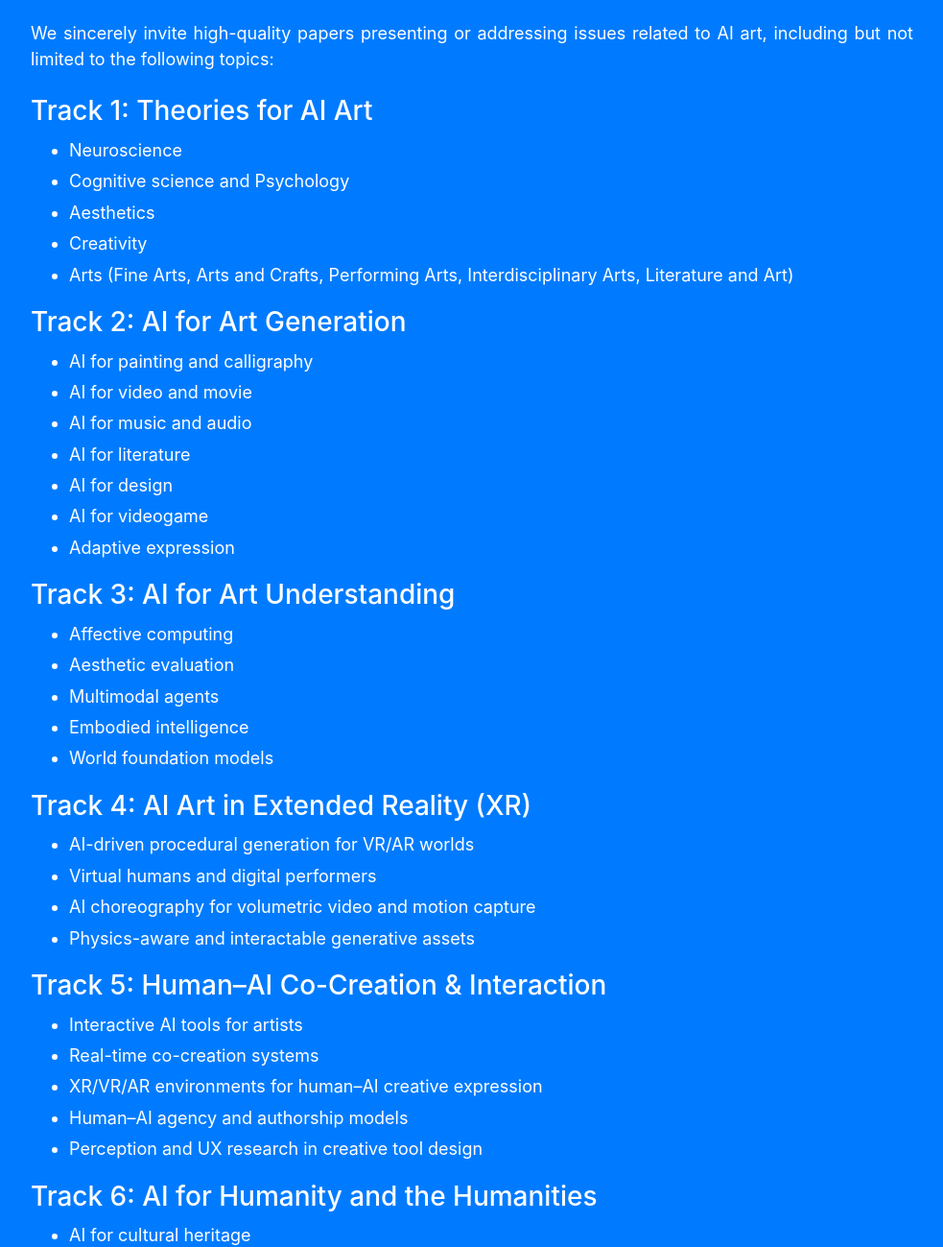
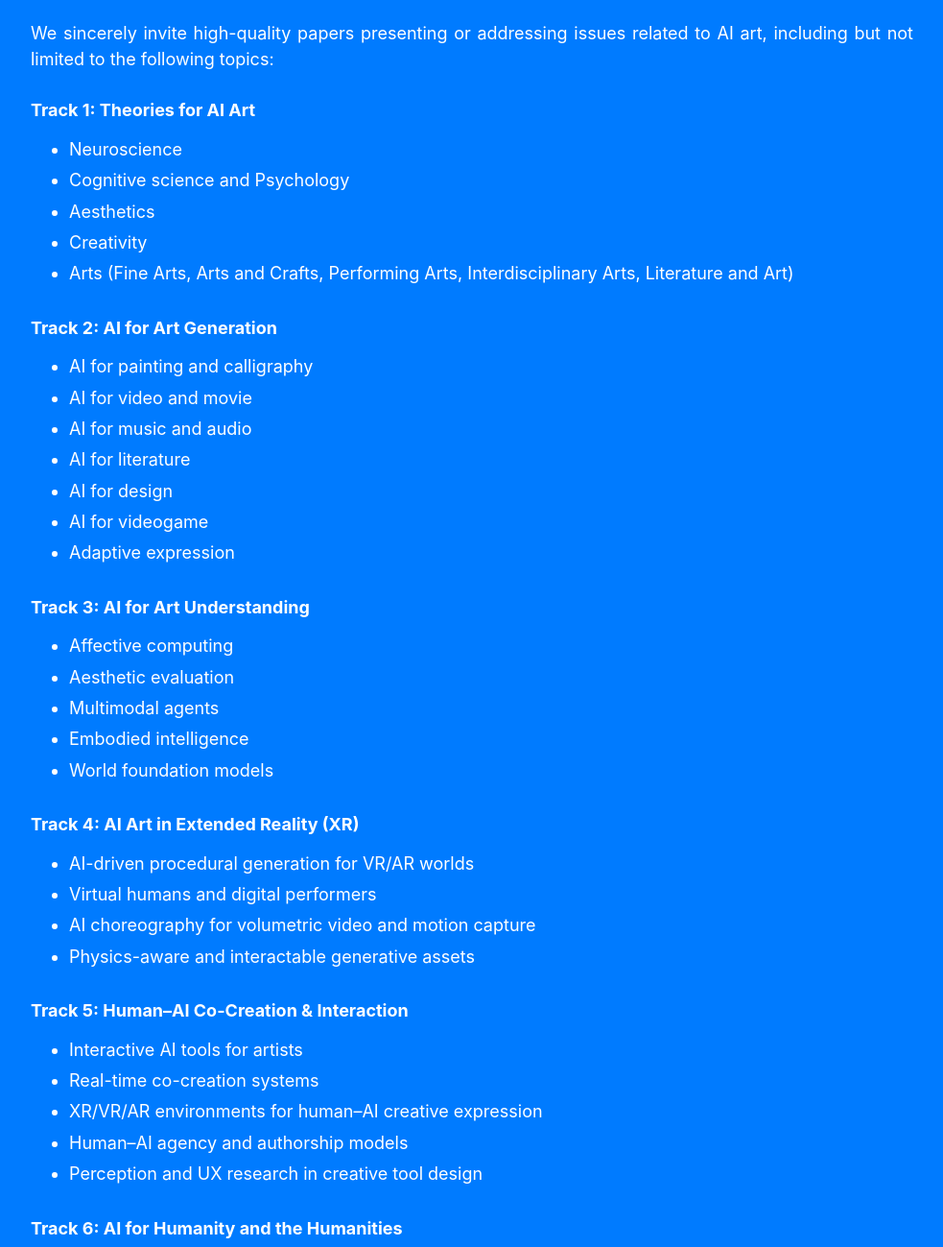
Before and after one commit to aiart2026/aiart2026.github.io, a website with bundled scripts: page index.html in a window 1280 px wide. Shown: the part 1461-2760 px from the top of the page at 96% size, without its empty margins (148-1131 px from the left). Built offline with nearby package versions, Linux system fonts and the light colour scheme.

Commit message:
Update index.html

```diff
--- a/index.html
+++ b/index.html
@@ -217,9 +217,11 @@
               </div>
             </li>
           </ul>-->
-          <div style="color: white; text-align: left; font-size: 18px; line-height: 1.8">
-
-  <h3>Track 1: Theories for AI Art</h3>
+        <div style="color:white; text-align:left; font-size:18px; line-height:1.8;">
+
+  <div style="font-weight:bold; margin-top:24px; margin-bottom:8px;">
+    Track 1: Theories for AI Art
+  </div>
   <ul>
     <li>Neuroscience</li>
     <li>Cognitive science and Psychology</li>
@@ -228,7 +230,9 @@
     <li>Arts (Fine Arts, Arts and Crafts, Performing Arts, Interdisciplinary Arts, Literature and Art)</li>
   </ul>
 
-  <h3>Track 2: AI for Art Generation</h3>
+  <div style="font-weight:bold; margin-top:24px; margin-bottom:8px;">
+    Track 2: AI for Art Generation
+  </div>
   <ul>
     <li>AI for painting and calligraphy</li>
     <li>AI for video and movie</li>
@@ -239,7 +243,9 @@
     <li>Adaptive expression</li>
   </ul>
 
-  <h3>Track 3: AI for Art Understanding</h3>
+  <div style="font-weight:bold; margin-top:24px; margin-bottom:8px;">
+    Track 3: AI for Art Understanding
+  </div>
   <ul>
     <li>Affective computing</li>
     <li>Aesthetic evaluation</li>
@@ -248,7 +254,9 @@
     <li>World foundation models</li>
   </ul>
 
-  <h3>Track 4: AI Art in Extended Reality (XR)</h3>
+  <div style="font-weight:bold; margin-top:24px; margin-bottom:8px;">
+    Track 4: AI Art in Extended Reality (XR)
+  </div>
   <ul>
     <li>AI-driven procedural generation for VR/AR worlds</li>
     <li>Virtual humans and digital performers</li>
@@ -256,7 +264,9 @@
     <li>Physics-aware and interactable generative assets</li>
   </ul>
 
-  <h3>Track 5: Human–AI Co-Creation & Interaction</h3>
+  <div style="font-weight:bold; margin-top:24px; margin-bottom:8px;">
+    Track 5: Human–AI Co-Creation &amp; Interaction
+  </div>
   <ul>
     <li>Interactive AI tools for artists</li>
     <li>Real-time co-creation systems</li>
@@ -265,7 +275,9 @@
     <li>Perception and UX research in creative tool design</li>
   </ul>
 
-  <h3>Track 6: AI for Humanity and the Humanities</h3>
+  <div style="font-weight:bold; margin-top:24px; margin-bottom:8px;">
+    Track 6: AI for Humanity and the Humanities
+  </div>
   <ul>
     <li>AI for cultural heritage</li>
     <li>AI for media studies</li>
@@ -280,6 +292,7 @@
 
 </div>
 
+
           <br>
           <p class="text-faded mb-4; " style="text-align: left; color: white; font-size: 18px">
 The authors of selected high-quality papers will be invited to submit an extended version to the Machine Intelligence Research (MIR) journal published by Springer, and the Transactions on Artificial Intelligence (TAI) journal published by Scilight.
@@ -289,11 +302,7 @@ The authors of selected high-quality papers will be invited to submit an extende
           </p>
 
           <p class="text-faded mb-4; " style="text-align: left; color: white; font-size: 18px">
-            AIART 2026 is also launching a <strong>demo track</strong> for artists to showcase their creative artworks in the form of <strong>in-person art gallery</strong>. The demo track will provide a great opportunity for people to experience interactive artworks and communicate creative ideas. The submission guideline for the demo track follows that of the main ICME conference: <a href="https://2026.ieeeicme.org/author-information-and-submission-instructions/"
-              target="_blank">https://2026.ieeeicme.org/author-information-and-submission-instructions/</a>.
-          </p>
-   <p class="text-faded mb-4; " style="text-align: left; color: white; font-size: 18px">
-           Supplemental files <strong>larger than 10M</strong> should be sent to <a href="wangyin@aifc.ngo/"target="_blank"> wangyin@aifc.ngo</a> via WeTransfer.
+            AIART 2026 will continue to organize the 2nd AIART Gallery for artists to showcase their creative AI artworks in the form of in-person gallery. The AIART Gallery will provide a great opportunity for people to experience interactive artworks and communicate creative ideas.
           </p>
           <br>
           <p class="text-faded mb-4; " style="text-align: left; color: white; font-size: 24px">
```
